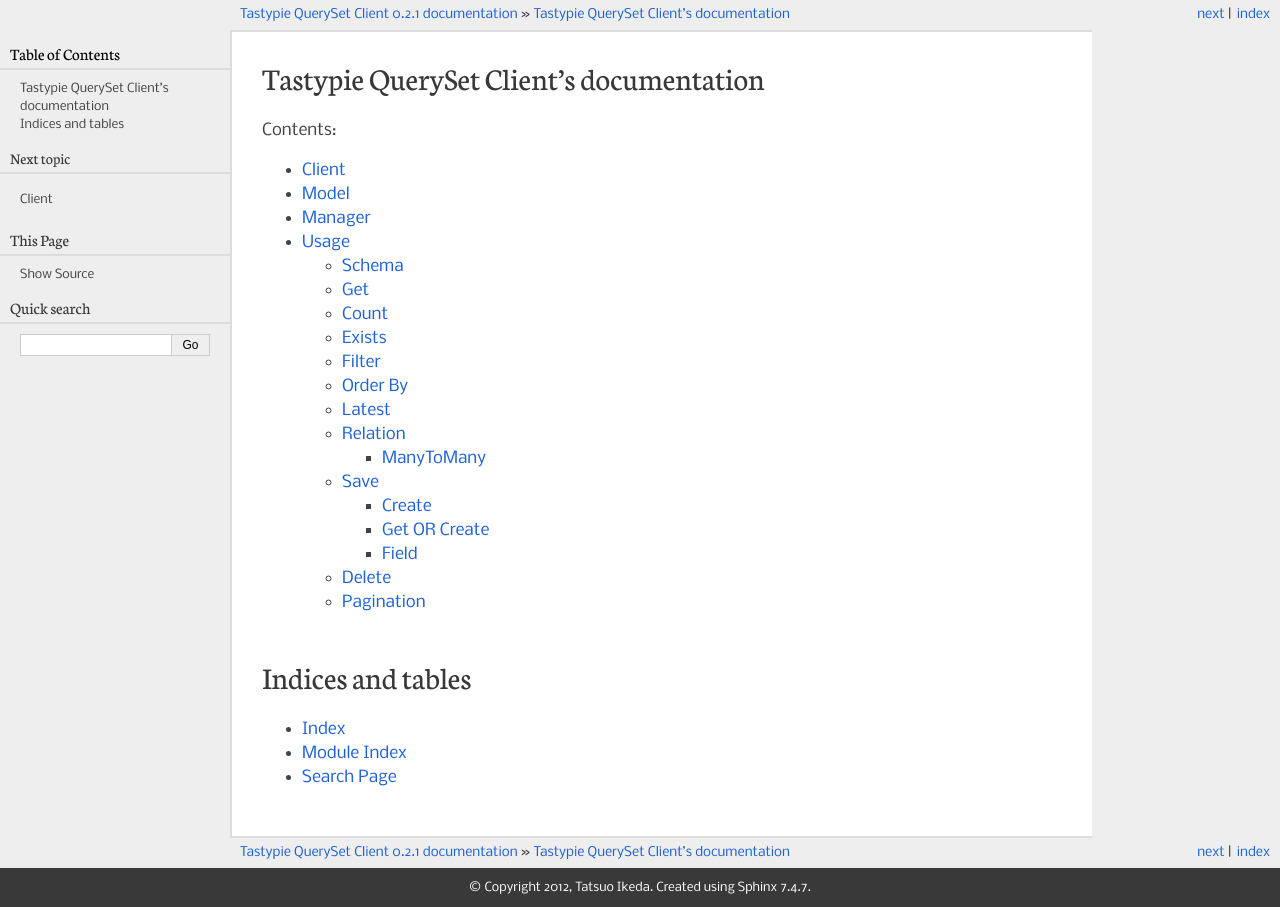
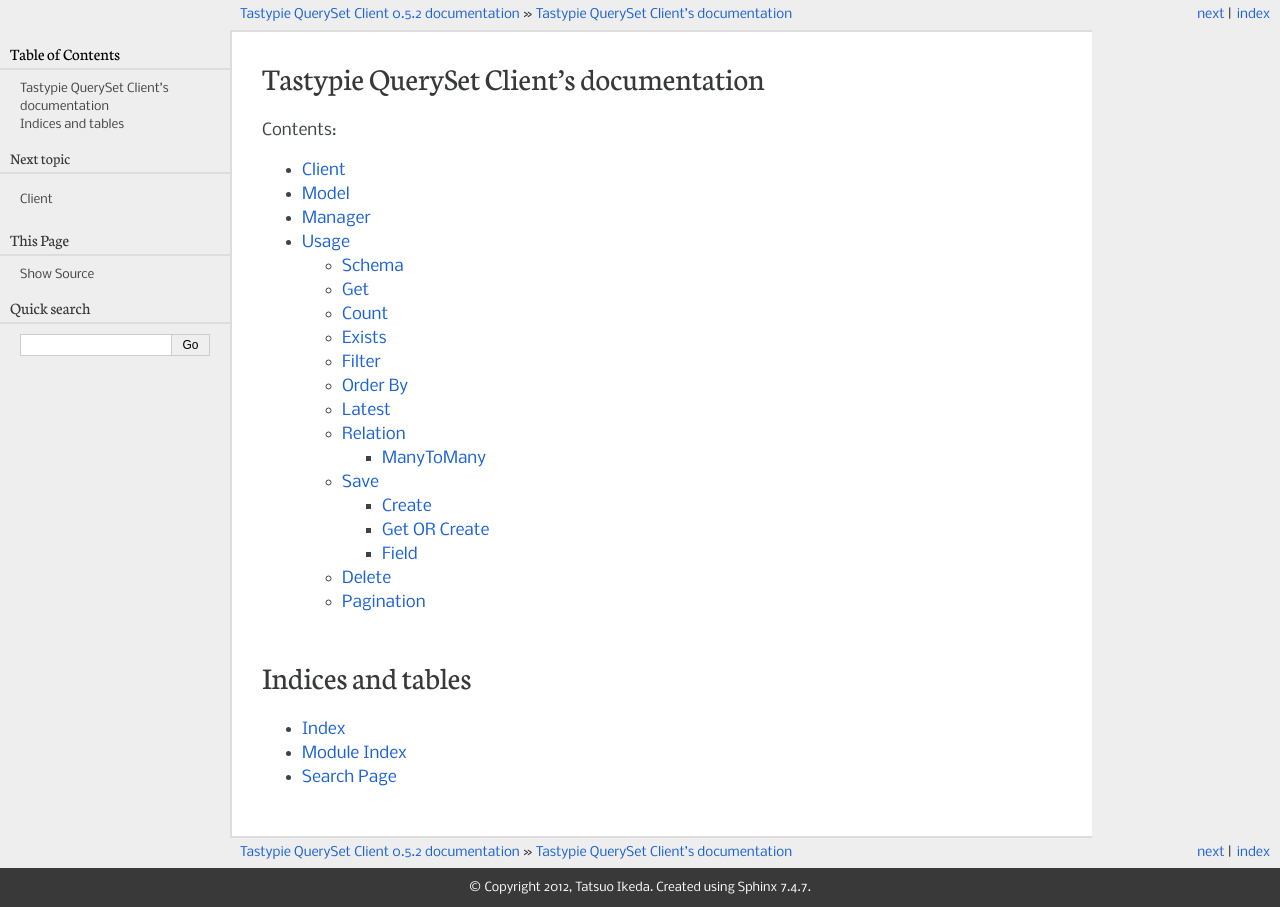
Before and after one commit to ikeikeikeike/tastypie-queryset-client, a Sphinx documentation site: the page built from docs/source/index.rst, in a window 1280 px wide. Built offline with Sphinx 7.4.7, drawn with Linux system fonts in a browser that asks for light colours; formulas are drawn with MathJax 3.

Commit message:
build doc

```diff
--- a/docs/source/conf.py
+++ b/docs/source/conf.py
@@ -51,9 +51,9 @@
 # built documents.
 #
 # The short X.Y version.
-version = '0.2.1'
+version = '0.5.2'
 # The full version, including alpha/beta/rc tags.
-release = '0.2.1'
+release = '0.5.2'
 
 # The language for content autogenerated by Sphinx. Refer to documentation
 # for a list of supported languages.
```
